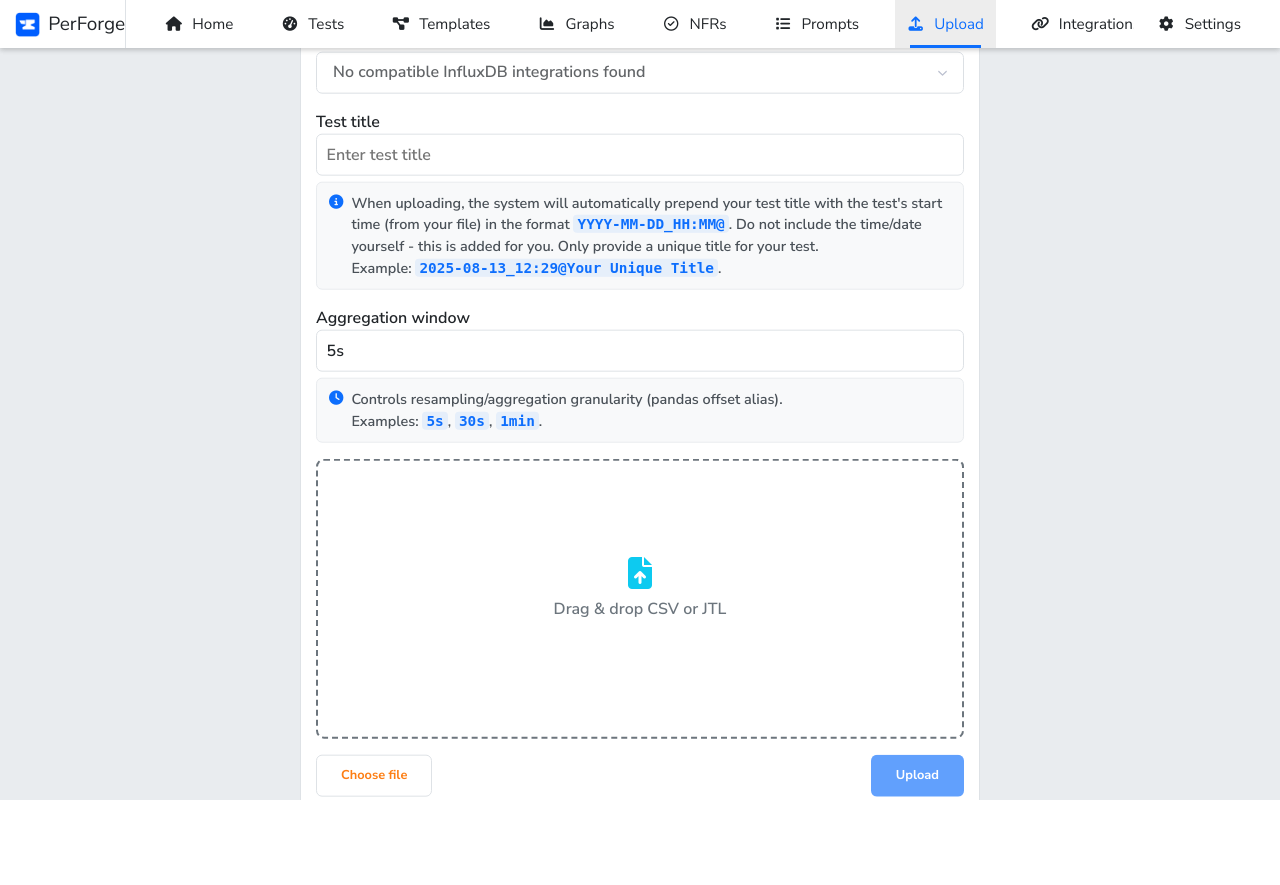
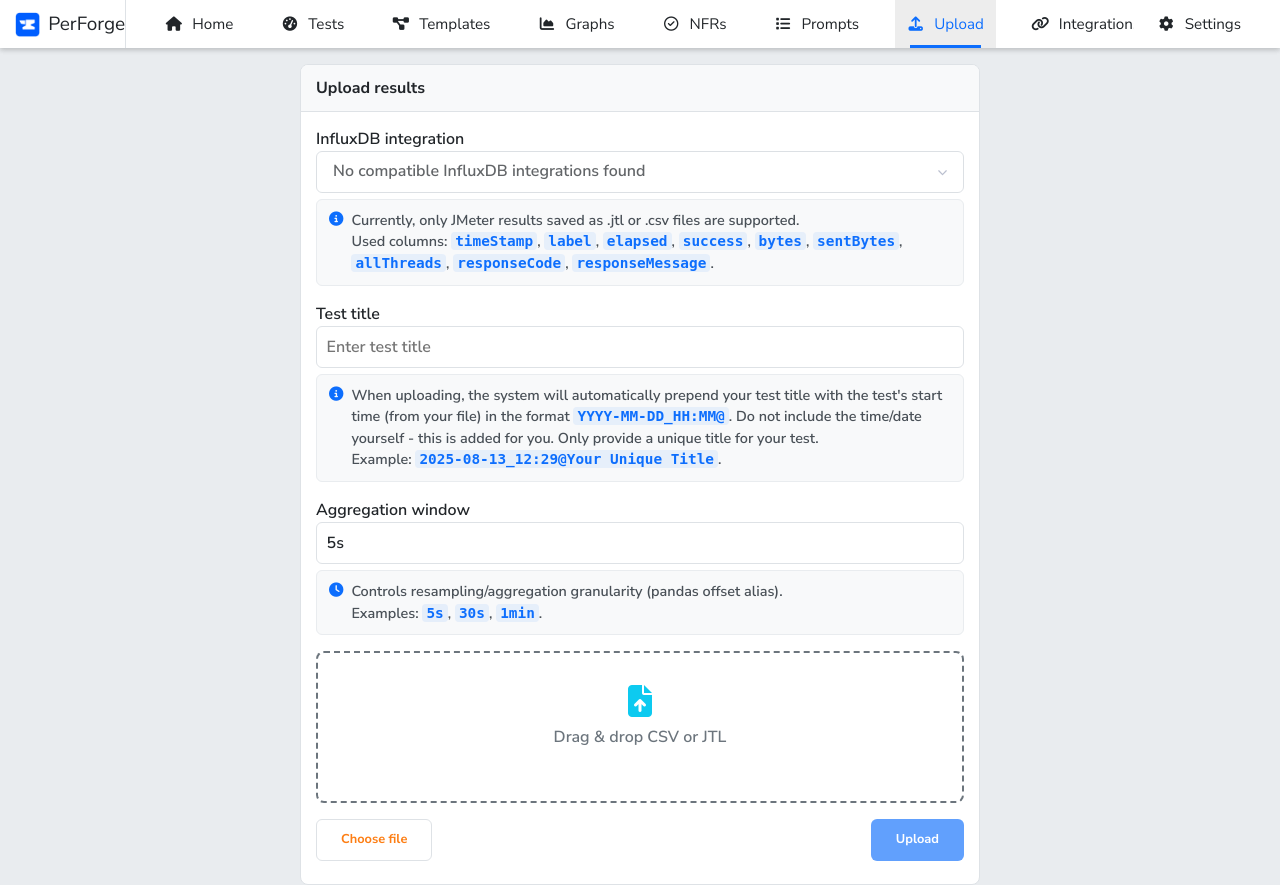
Before and after one commit to PerForge/PerForge, a Flask app: page /upload in a window 1280 px wide. Before the commit the page ends 800 px from the top, so only its background shows below. Run offline with Flask 3, Linux system fonts and the light colour scheme; a user stored in the database is signed in; tables that the repository leaves empty hold one stand-in row (values such as "Sample post"); some libraries are stand-ins or nearby versions.

Commit message:
PF-246: Updated uploading of results

```diff
--- a/app/static/assets/css/main.css
+++ b/app/static/assets/css/main.css
@@ -300,12 +300,13 @@
 .hidden { display: none !important; }
 
 /* Upload page specific styles */
-.upload-page { height: 100vh; overflow: hidden; }
+.upload-page { --header-h: 6vh; --upload-gap: 16px; height: auto; min-height: 100vh; overflow: auto; }
 .upload-page .main-background { min-height: 100vh; }
-.upload-page .main-body { min-height: 100vh; display: flex; align-items: center; justify-content: center; }
-.upload-page .upload-center { position: fixed; top: 50%; left: 50%; transform: translate(-50%, -50%); width: min(680px, calc(100vw - 32px)); }
+/* Compensate fixed 6vh header without creating extra page height */
+.upload-page .main-body { min-height: calc(100vh - var(--header-h) - var(--upload-gap)); padding-top: calc(var(--header-h) + var(--upload-gap)); margin-top: 0; display: flex; align-items: center; justify-content: center; }
+.upload-page .upload-center { position: static; top: auto; left: auto; transform: none; width: min(680px, calc(100vw - 32px)); margin: 0 auto; }
 .border-dashed { border: 2px dashed var(--perforge-border, #6c757d); border-radius: 0.5rem; }
-.upload-page #dropzone { min-height: 280px; padding: 4rem 2rem; display: flex; align-items: center; justify-content: center; flex-direction: column; }
+.upload-page #dropzone { min-height: 120px; padding: 2rem 1.2rem; display: flex; align-items: center; justify-content: center; flex-direction: column; }
 .upload-page #dropzone.dragover { background: rgba(13,110,253,0.05); border-color: var(--bs-blue); }
 .upload-page #drop-helper { color: var(--perforge-muted, #6c757d); }
 /* Inline replacements */
--- a/app/templates/home/upload.html
+++ b/app/templates/home/upload.html
@@ -13,14 +13,26 @@
     <div class="main-body">
       <div class="upload-center">
         <div class="card">
+          <div class="card-header">
+            <h4 class="mb-0 text-center">Upload results</h4>
+          </div>
           <div class="card-body">
-            <h4 class="mb-3 text-center">Upload results</h4>
             <form id="uploadForm" action="/upload" method="post" enctype="multipart/form-data">
               <div class="mb-3">
                 <label for="influxdbId" class="form-label">InfluxDB integration</label>
                 <select class="form-select" id="influxdbId" name="influxdb_id" required disabled>
                   <option value="" selected>Loading integrations...</option>
                 </select>
+                <div class="form-hint">
+                  <i class="fas fa-info-circle icon" aria-hidden="true"></i>
+                  <div>
+                    Currently, only JMeter results saved as .jtl or .csv files are supported.<br>
+                    Used columns:
+                    <code>timeStamp</code>, <code>label</code>, <code>elapsed</code>, <code>success</code>,
+                    <code>bytes</code>, <code>sentBytes</code>, <code>allThreads</code>,
+                    <code>responseCode</code>, <code>responseMessage</code>.
+                  </div>
+                </div>
               </div>
               <div class="mb-3">
                 <label for="testTitle" class="form-label">Test title</label>
```
Also changed, not shown: app/backend/integrations/data_sources/influxdb_v2/influxdb_insertion.py (+8 -21 lines).
